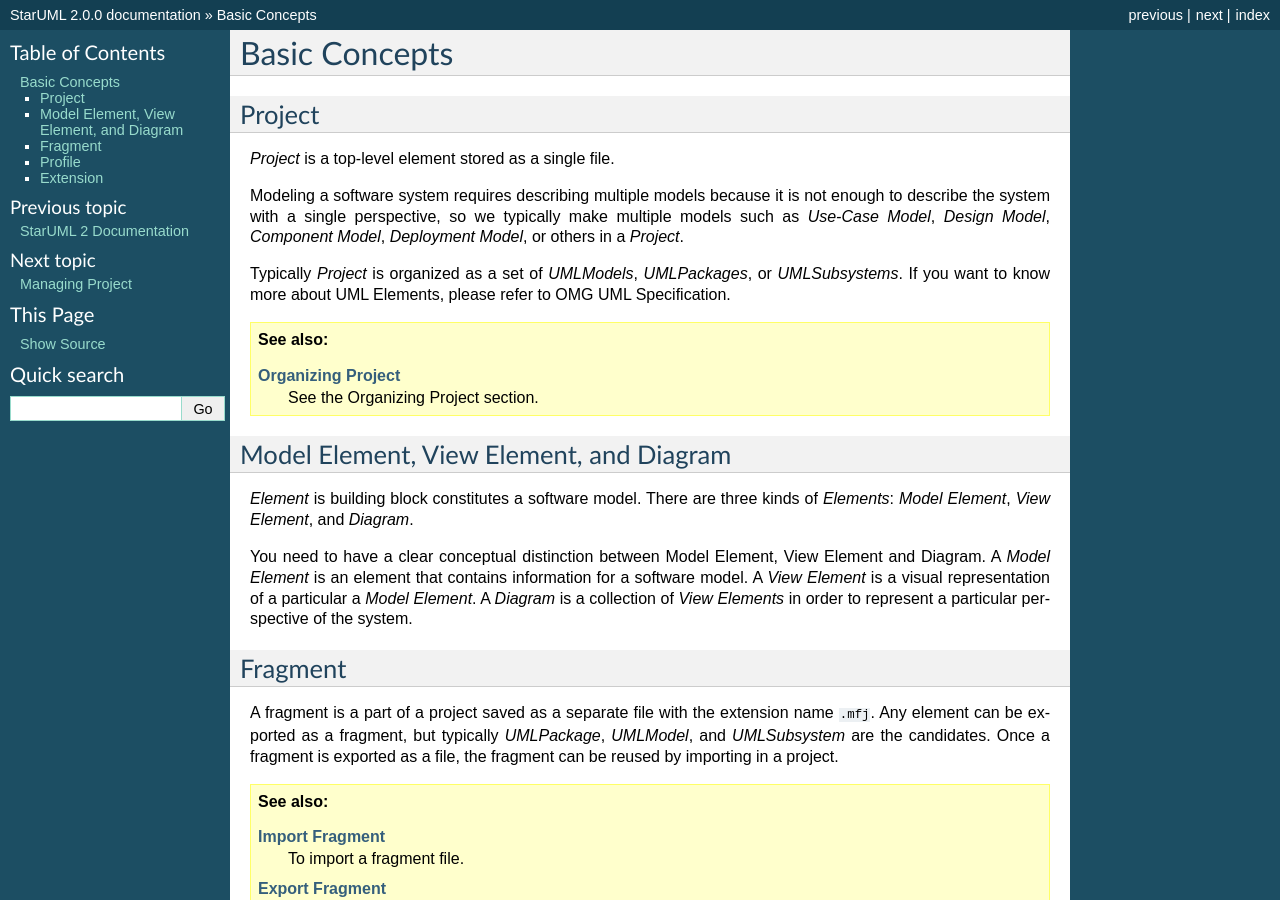
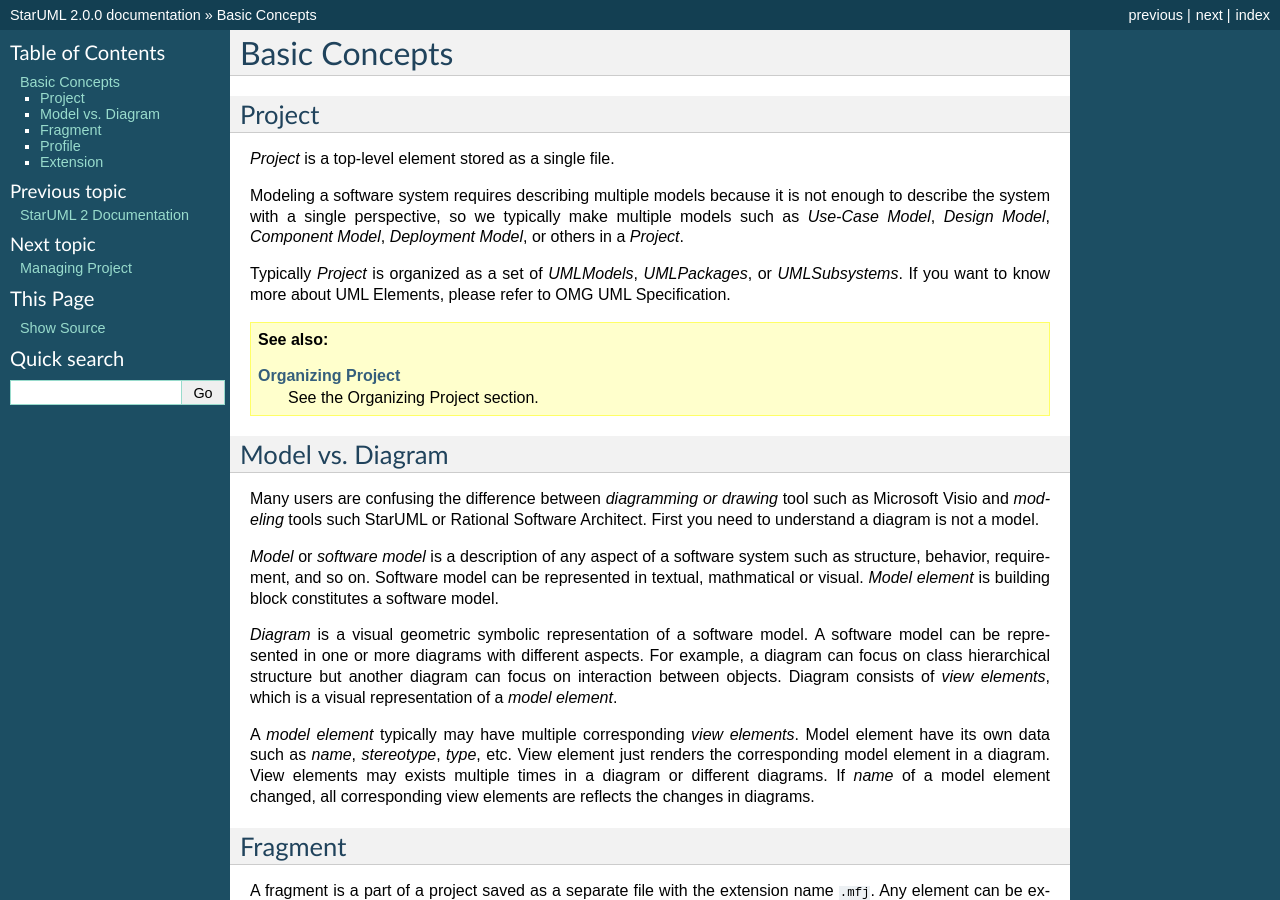
Before and after one commit to niklauslee/staruml-docs, a Sphinx documentation site: the page built from docs/source/basic-concepts.rst, in a window 1280 px wide and 900 px high. Built offline with Sphinx 7.4.7, drawn with Linux system fonts in a browser that asks for light colours.

Commit message:
update basic concepts

```diff
--- a/docs/source/basic-concepts.rst
+++ b/docs/source/basic-concepts.rst
@@ -19,12 +19,16 @@
 
 .. _concept-element:
 
-Model Element, View Element, and Diagram
-========================================
+Model vs. Diagram
+=================
 
-*Element* is building block constitutes a software model. There are three kinds of *Elements*: *Model Element*, *View Element*, and *Diagram*.
+Many users are confusing the difference between *diagramming or drawing* tool such as Microsoft Visio and *modeling* tools such StarUML or Rational Software Architect. First you need to understand a diagram is not a model.
 
-You need to have a clear conceptual distinction between Model Element, View Element and Diagram. A *Model Element* is an element that contains information for a software model. A *View Element* is a visual representation of a particular a *Model Element*. A *Diagram* is a collection of *View Elements* in order to represent a particular perspective of the system.
+*Model* or *software model* is a description of any aspect of a software system such as structure, behavior, requirement, and so on. Software model can be represented in textual, mathmatical or visual. *Model element* is building block constitutes a software model.
+
+*Diagram* is a visual geometric symbolic representation of a software model. A software model can be represented in one or more diagrams with different aspects. For example, a diagram can focus on class hierarchical structure but another diagram can focus on interaction between objects. Diagram consists of *view elements*, which is a visual representation of a *model element*.
+
+A *model element* typically may have multiple corresponding *view elements*. Model element have its own data such as *name*, *stereotype*, *type*, etc. View element just renders the corresponding model element in a diagram. View elements may exists multiple times in a diagram or different diagrams. If *name* of a model element changed, all corresponding view elements are reflects the changes in diagrams.
 
 .. _concept-fragment:
 
```
